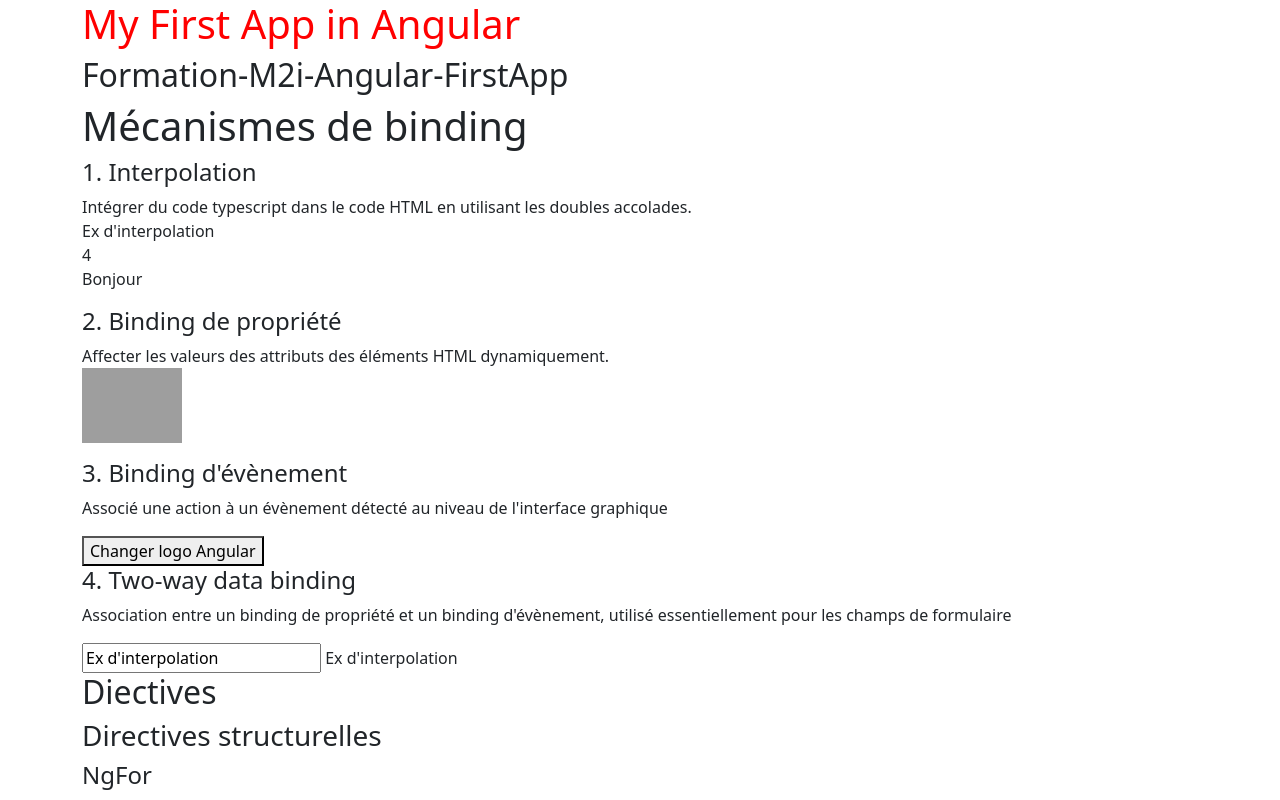
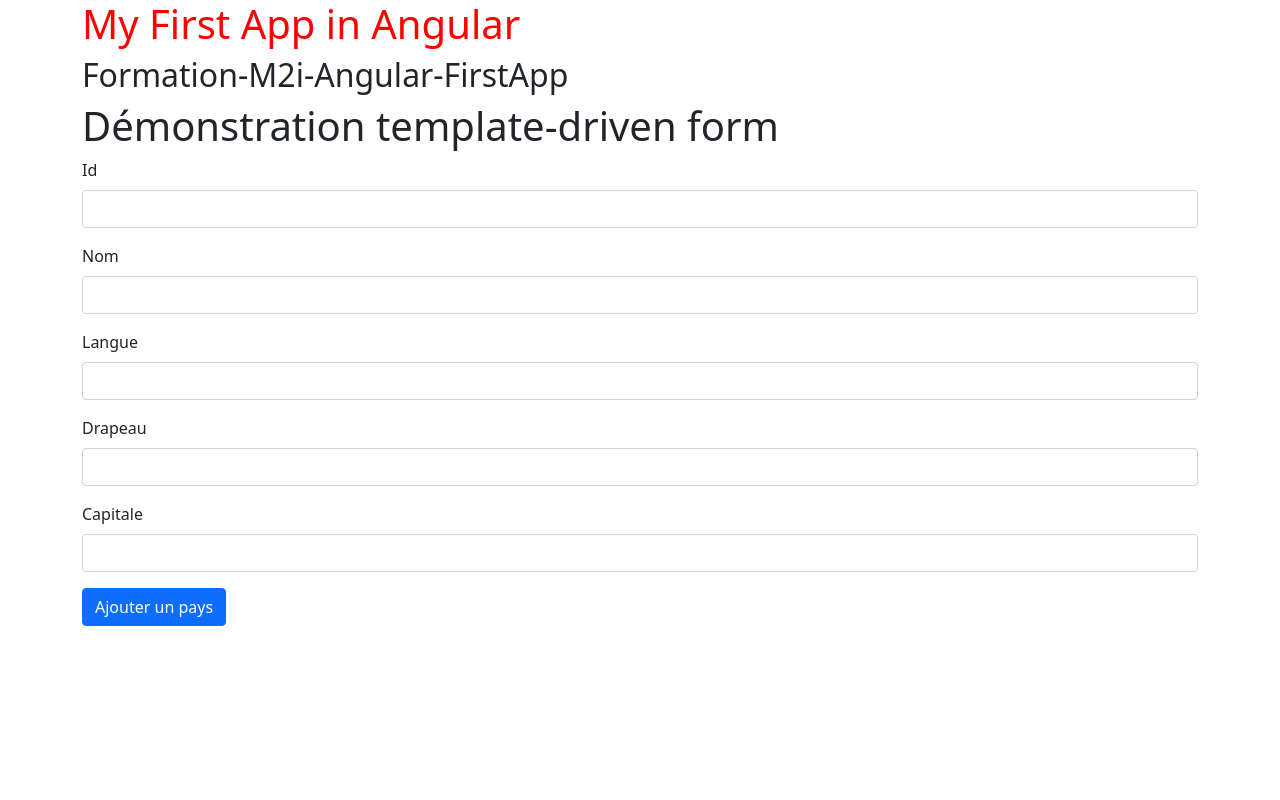
Before and after one commit to ThanhChau82/Formation-M2i-Angular-FirstApp, an Angular app: page / in a window 1280 px wide. Shown: the top 800 px of the page. Built offline with nearby package versions, Linux system fonts and the light colour scheme; grey boxes are pictures that could not be loaded.

Commit message:
Ajouter td-formComponent pour manipuler les formulaires

```diff
--- a/src/app/app.component.html
+++ b/src/app/app.component.html
@@ -1,6 +1,7 @@
 <div class="container">
   <h1 class="titre-rouge">My First App in Angular</h1>
   <h2>{{title}}</h2>
-  <app-first></app-first><!--Ajouter le component FirstComponent-->
-  <app-second></app-second>
+  <!--<app-first></app-first>--><!--Ajouter le component FirstComponent-->
+  <!--<app-second></app-second>-->
+  <app-td-form></app-td-form>
 </div>
--- a/src/app/app.module.ts
+++ b/src/app/app.module.ts
@@ -5,12 +5,14 @@
 import { AppComponent } from './app.component';
 import { FirstComponent } from './first/first.component';
 import { SecondComponent } from './second/second.component';
+import { TdFormComponent } from './td-form/td-form.component';
 
 @NgModule({
   declarations: [
     AppComponent,
     FirstComponent,
-    SecondComponent
+    SecondComponent,
+    TdFormComponent
   ],
   imports: [ // Importer les bibliothèques/modules externes
     BrowserModule,
--- /dev/null
+++ b/src/app/td-form/td-form.component.html
@@ -0,0 +1,24 @@
+<h1>Démonstration template-driven form</h1>
+<form (ngSubmit)="validerFormulaire(f)" #f>
+  <div class="mb-3">
+    <label for="id" class="form-label">Id</label>
+    <input type="number" class="form-control" id="id" ngModel name="id"><!--ngModel demande Angular de créer un FormControl pour ce champ-->
+  </div>
+  <div class="mb-3">
+    <label for="nom" class="form-label">Nom</label>
+    <input type="text" class="form-control" id="nom" ngModel name="nom">
+  </div>
+  <div class="mb-3">
+    <label for="langue" class="form-label">Langue</label>
+    <input type="text" class="form-control" id="langue" ngModel name="langue">
+  </div>
+  <div class="mb-3">
+    <label for="drapeau" class="form-label">Drapeau</label>
+    <input type="text" class="form-control" id="drapeau" ngModel name="drapeau">
+  </div>
+  <div class="mb-3">
+    <label for="capitale" class="form-label">Capitale</label>
+    <input type="text" class="form-control" id="capitale" ngModel name="capitale">
+  </div>
+  <button type="submit" class="btn btn-primary">Ajouter un pays</button>
+</form>
--- /dev/null
+++ b/src/app/td-form/td-form.component.ts
@@ -0,0 +1,19 @@
+import { Component, OnInit } from '@angular/core';
+
+@Component({
+  selector: 'app-td-form',
+  templateUrl: './td-form.component.html',
+  styleUrls: ['./td-form.component.css']
+})
+export class TdFormComponent implements OnInit {
+
+  constructor() { }
+
+  ngOnInit(): void {
+  }
+
+  validerFormulaire(f : HTMLElement) {
+    console.log(f);
+  }
+
+}
```
Also changed, not shown: src/app/td-form/td-form.component.css (added), 1 other file (tests, documents, lock files or other folders).
